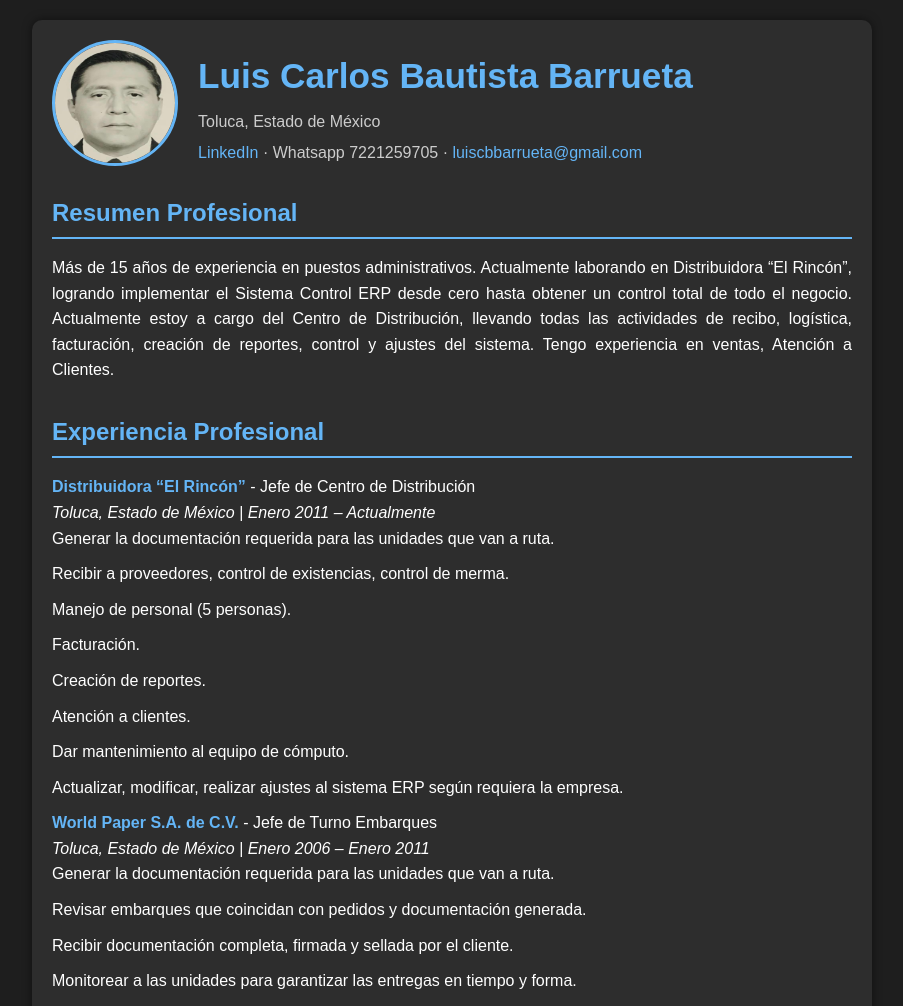
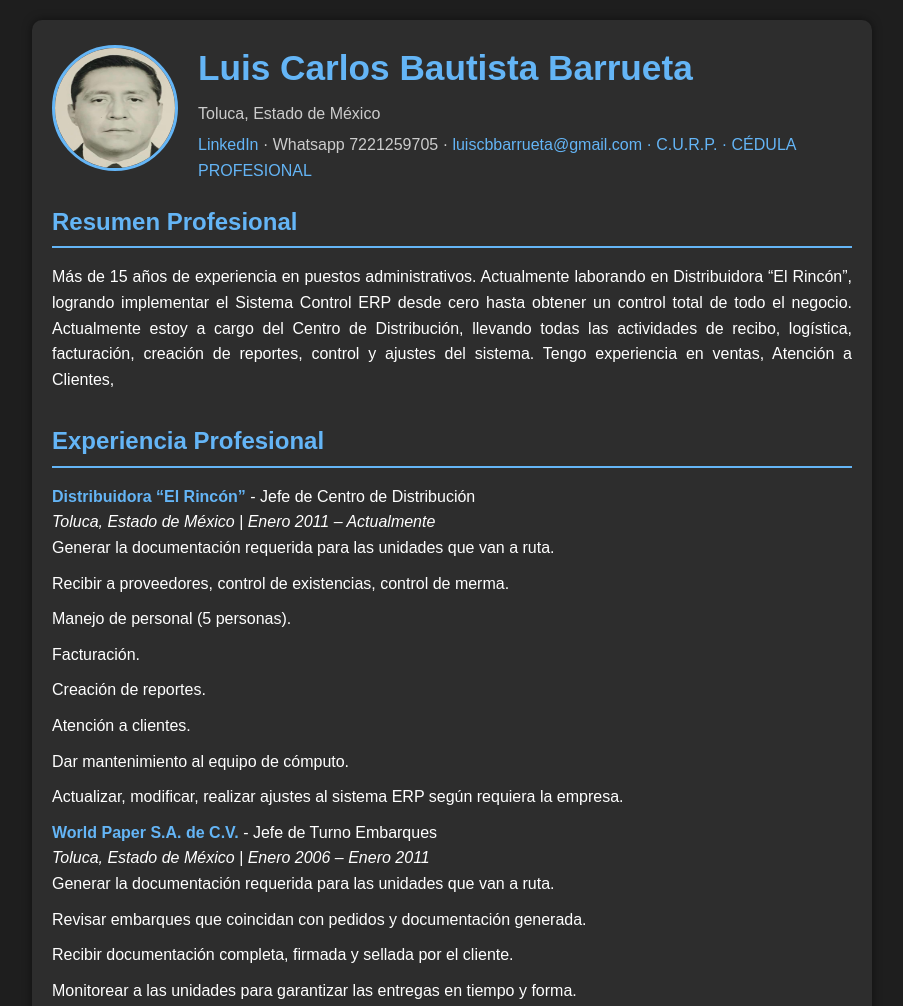
Before and after one commit to luiscbb/curriculum, a plain HTML site: page index.html in a window 1280 px wide. Shown: the top 1006 px of the page, without its empty margins (188-1091 px from the left). Drawn offline with Linux system fonts and the light colour scheme.

Commit message:
Update index.html

```diff
--- a/index.html
+++ b/index.html
@@ -22,7 +22,13 @@
                     <a href="https://www.linkedin.com/in/luis-carlos-bautista-barrueta-233029273"
                         target="_blank">LinkedIn</a> ·
                     Whatsapp 7221259705 ·
-                    <a href="mailto:luiscbbarrueta@gmail.com">luiscbbarrueta@gmail.com</a>
+                    <a href="mailto:luiscbbarrueta@gmail.com" target="_blank">luiscbbarrueta@gmail.com ·</a>
+                    <a href="https://drive.google.com/file/d/1Zefr26LymOZgRwLub06CPmzjXAOlHlFG/view?usp=sharing"
+                        target="_blank">C.U.R.P.
+                        ·</a>
+                    <a href="https://drive.google.com/file/d/16MFF3FAmruI6bKoSAlB3JZz8pUvmxzaQ/view?usp=sharing"
+                        target="_blank">CÉDULA
+                        PROFESIONAL</a>
                 </p>
             </div>
         </header>
@@ -36,7 +42,7 @@
                 el negocio. Actualmente estoy a cargo del Centro de Distribución, llevando todas las actividades de
                 recibo, logística, facturación, creación de reportes, control y ajustes del sistema. Tengo experiencia
                 en ventas,
-                Atención a Clientes.
+                Atención a Clientes,
             </p>
         </section>
 
@@ -91,7 +97,7 @@
                 <li>Idioma Inglés intermedio con certificado.</li>
                 <li>Conocimientos básicos en programación, bases de datos, desarrollo de software.</li>
                 <li>Comprensión pronta en cualquier software ERP y gestión de información.</li>
-                <li>Certificados de Udemy temas relacionados a la Informática.</li>
+                <li>Certificaciones en diferentes temas relacionados a la Informática.</li>
             </ul>
         </section>
     </div>
```
